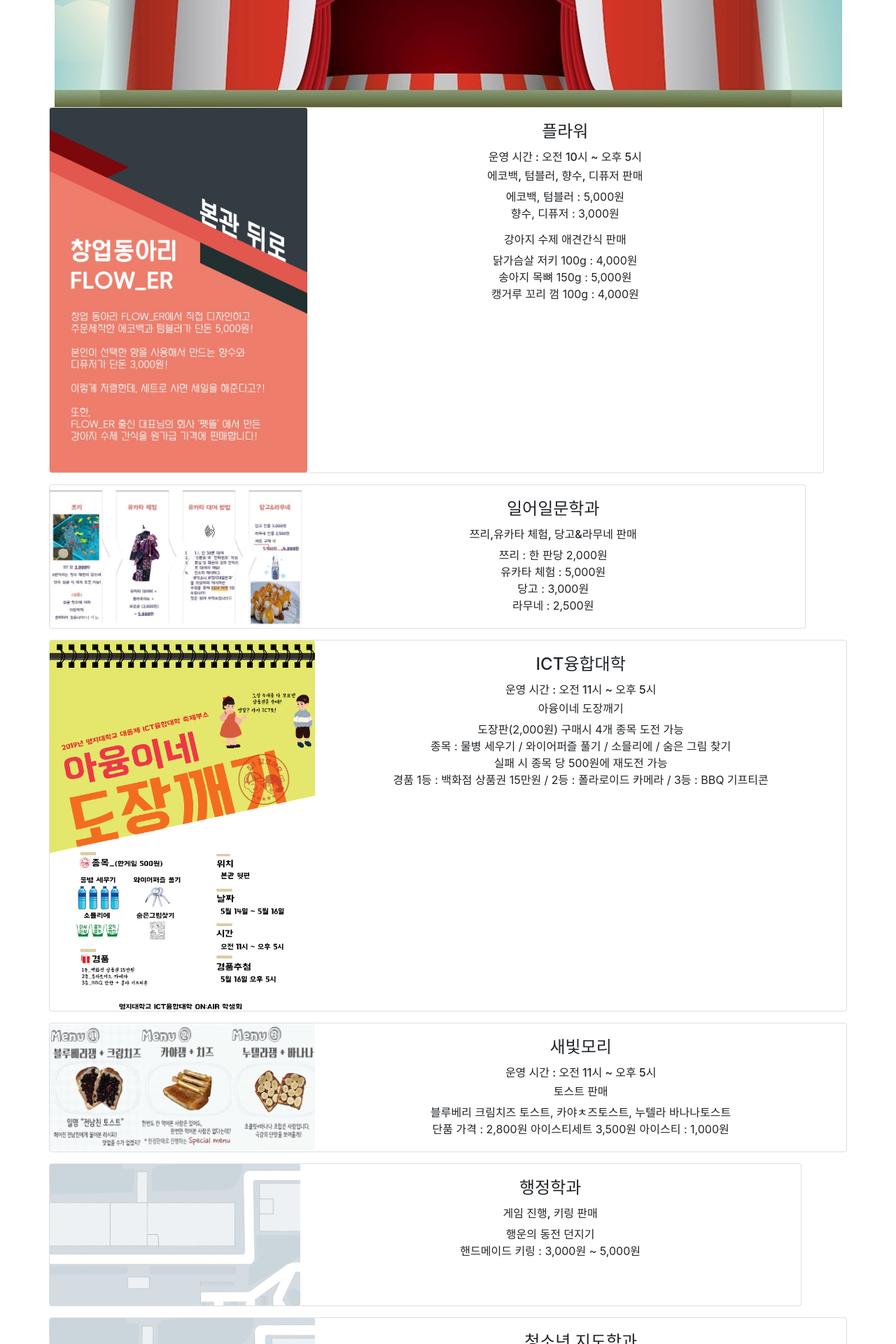
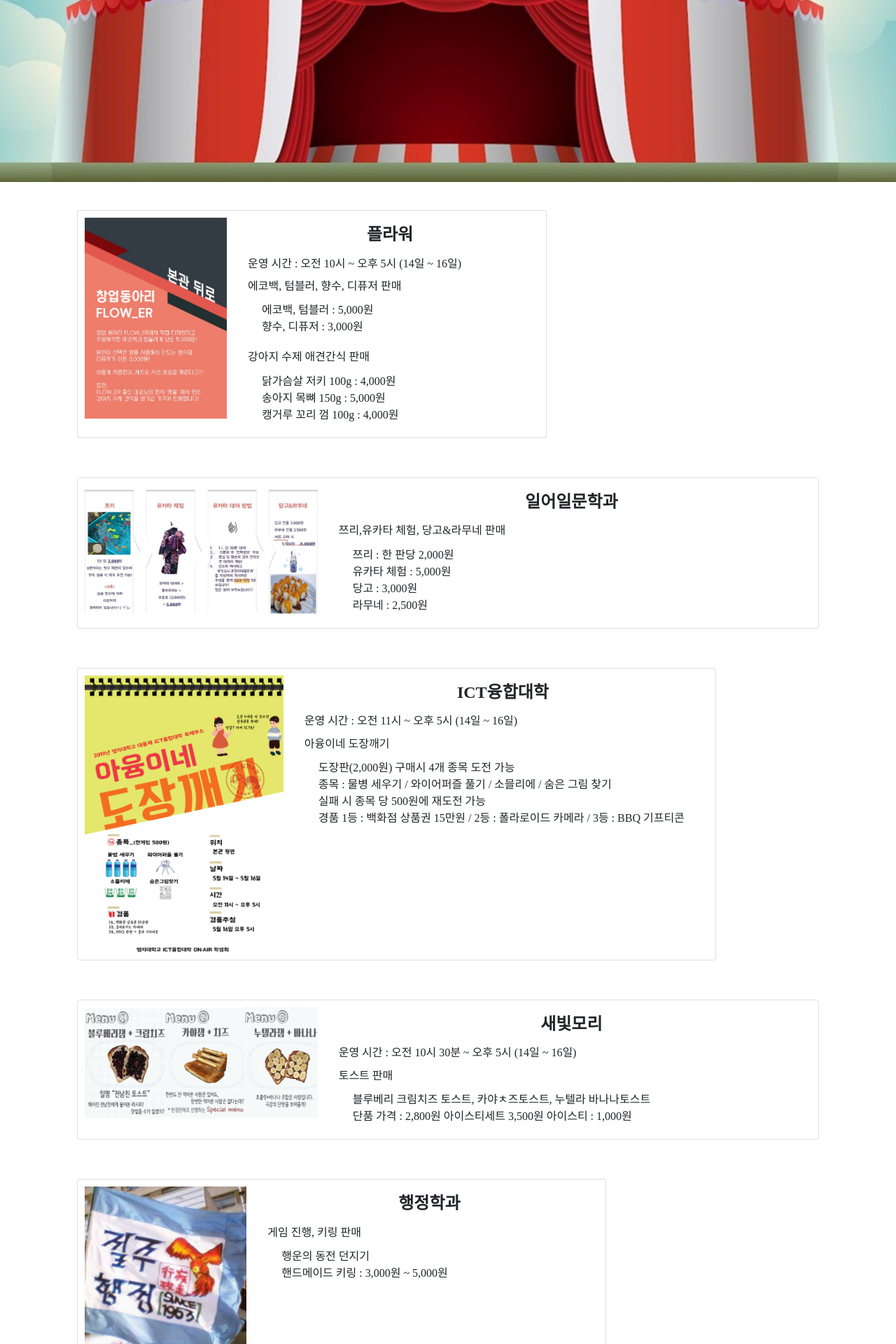
Before and after one commit to likelionmju/mju-festival-2019, a Django app: page /info/booth/organization/ in a window 1280 px wide. Shown: the part 480-2400 px from the top of the page at 70% size. Run offline with Django 3.2, Linux system fonts and the light colour scheme; some libraries are stand-ins or nearby versions; some web fonts are replaced.

```diff
--- a/page/templates/booth.html
+++ b/page/templates/booth.html
@@ -5,9 +5,6 @@
 <link rel="stylesheet" href="{% static 'page/css/booth.css' %}" type="text/css">
 
 <!-- 아래부터 작성하세요 -->
-<h1>Booth</h1>
-<img src="{% static 'page/images/example.png' %}" alt="">
-
 <img src="{% static 'page/images/booth.jpg'%}" alt="부스배치도" usemap="#booth">
 <map name="booth">
 
--- a/page/templates/organization.html
+++ b/page/templates/organization.html
@@ -2,7 +2,7 @@
 {% load static %}
 
 {% block content %}
-<link rel="stylesheet" href="{% static 'page/css/bus.css' %}" type="text/css">
+<link rel="stylesheet" href="{% static 'page/css/booth.css' %}" type="text/css">
 
 <!-- 아래부터 작성하세요 -->
 <img class="boothmain" src="{% static 'page/images/boothmain.jpg'%}" alt="">
@@ -16,7 +16,7 @@
                 <div class="col-md-8">
                     <div class="card-body">
                         <h4 class="card-title">플라워</h4>
-                        <h6>운영 시간 : 오전 10시 ~ 오후 5시</h6>
+                        <h6>운영 시간 : 오전 10시 ~ 오후 5시 (14일 ~ 16일)</h6>
                         <h6 class="subtitle">에코백, 텀블러, 향수, 디퓨저 판매</h6>
                         <p class="card-text">에코백, 텀블러 : 5,000원
                             <br> 향수, 디퓨저 : 3,000원
@@ -56,7 +56,7 @@
                 <div class="col-md-8">
                     <div class="card-body">
                         <h4 class="card-title">ICT융합대학</h4>
-                        <h6>운영 시간 : 오전 11시 ~ 오후 5시</h6>
+                        <h6>운영 시간 : 오전 11시 ~ 오후 5시 (14일 ~ 16일)</h6>
                         <h6 class="subtitle">아융이네 도장깨기</h6>
                         <p class="card-text">도장판(2,000원) 구매시 4개 종목 도전 가능
                             <br> 종목 : 물병 세우기 / 와이어퍼즐 풀기 / 소믈리에 / 숨은 그림 찾기
@@ -76,7 +76,7 @@
 
                     <div class="card-body">
                         <h4 class="card-title">새빛모리</h4>
-                        <h6>운영 시간 : 오전 11시 ~ 오후 5시</h6>
+                        <h6>운영 시간 : 오전 10시 30분 ~ 오후 5시 (14일 ~ 16일)</h6>
                         <h6 class="subtitle">토스트 판매</h6>
                         <p class="card-text">블루베리 크림치즈 토스트, 카야ㅊ즈토스트, 누텔라 바나나토스트
                             <br>단품 가격 : 2,800원 아이스티세트 3,500원 아이스티 : 1,000원
@@ -88,7 +88,7 @@
         <div class="card mb-3" style="min-width: 540px;" id="5">
             <div class="row no-gutters">
                 <div class="col-md-4">
-                    <img src="{% static 'page/images/photo.png'%}" class="card-img" alt="">
+                    <img src="{% static 'page/images/administration.jpg'%}" class="card-img" alt="">
                 </div>
                 <div class="col-md-8">
 
@@ -99,6 +99,7 @@
                         <p class="card-text">행운의 동전 던지기
                             <br>핸드메이드 키링 : 3,000원 ~ 5,000원
                         </p>
+                        <p>
                     </div>
                 </div>
             </div>
@@ -106,7 +107,7 @@
         <div class="card mb-3" style="min-width: 540px;" id="6">
             <div class="row no-gutters">
                 <div class="col-md-4">
-                    <img src="{% static 'page/images/photo.png'%}" class="card-img" alt="">
+                    <img src="{% static 'page/images/youth.jpg'%}" class="card-img" alt="">
                 </div>
                 <div class="col-md-8">
 
@@ -123,12 +124,13 @@
         <div class="card mb-3" style="min-width: 540px;" id="7">
             <div class="row no-gutters">
                 <div class="col-md-4">
-                    <img src="{% static 'page/images/photo.png'%}" class="card-img" alt="">
+                    <img src="{% static 'page/images/honggi.jpg'%}" class="card-img" alt="">
                 </div>
                 <div class="col-md-8">
 
                     <div class="card-body">
                         <h4 class="card-title">홍기단</h4>
+                        <h6>운영 시간 : 오전 10시 ~ 오후 5시 (14일 ~ 15일)</h6>
                         <h6 class="subtitle">에이드 판매</h6>
                         <p class="card-text">레몬에이드, 홍단에이드, 청단에이드 : 2,000원
                             <br>
```
Also changed, not shown: page/static/page/images/administration.jpg (added), page/static/page/images/honggi.jpg (added), page/static/page/images/youth.jpg (added).
